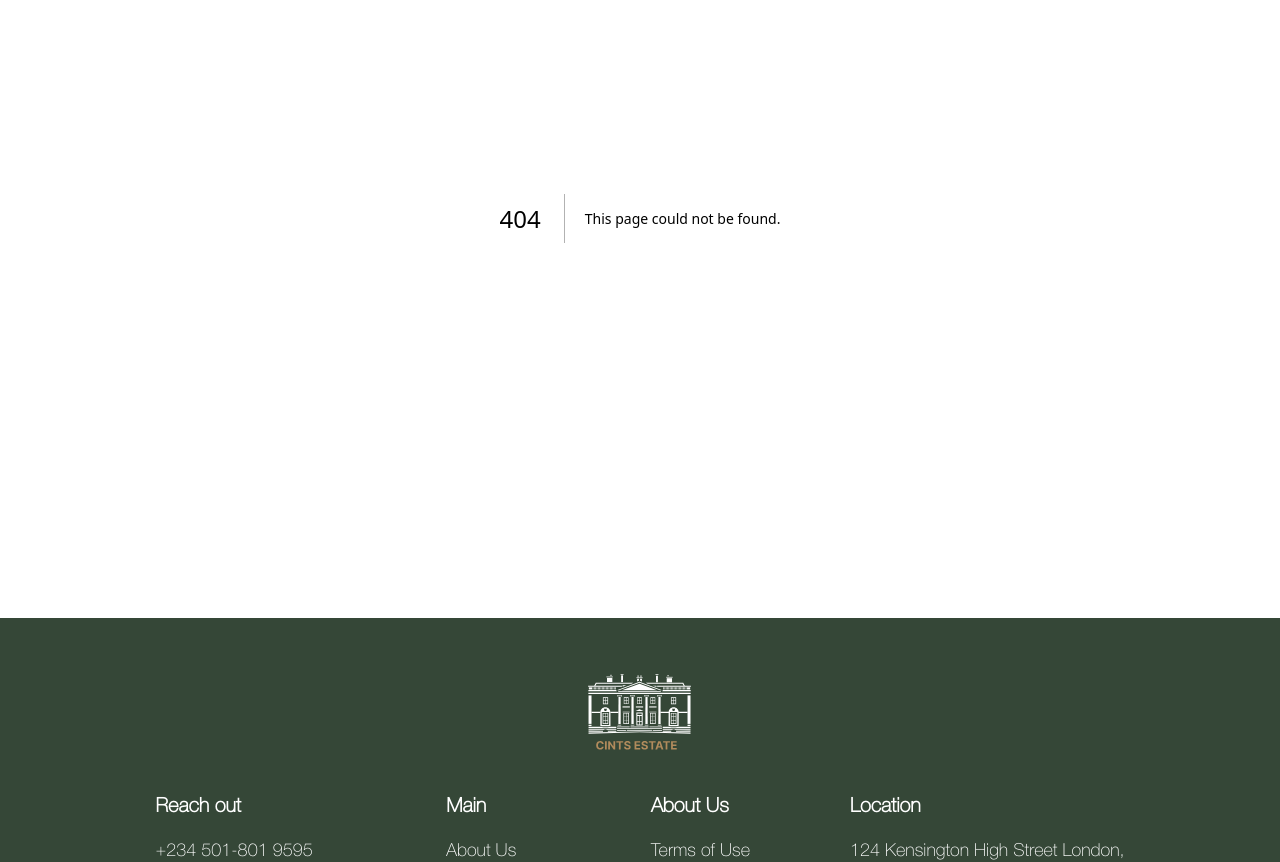
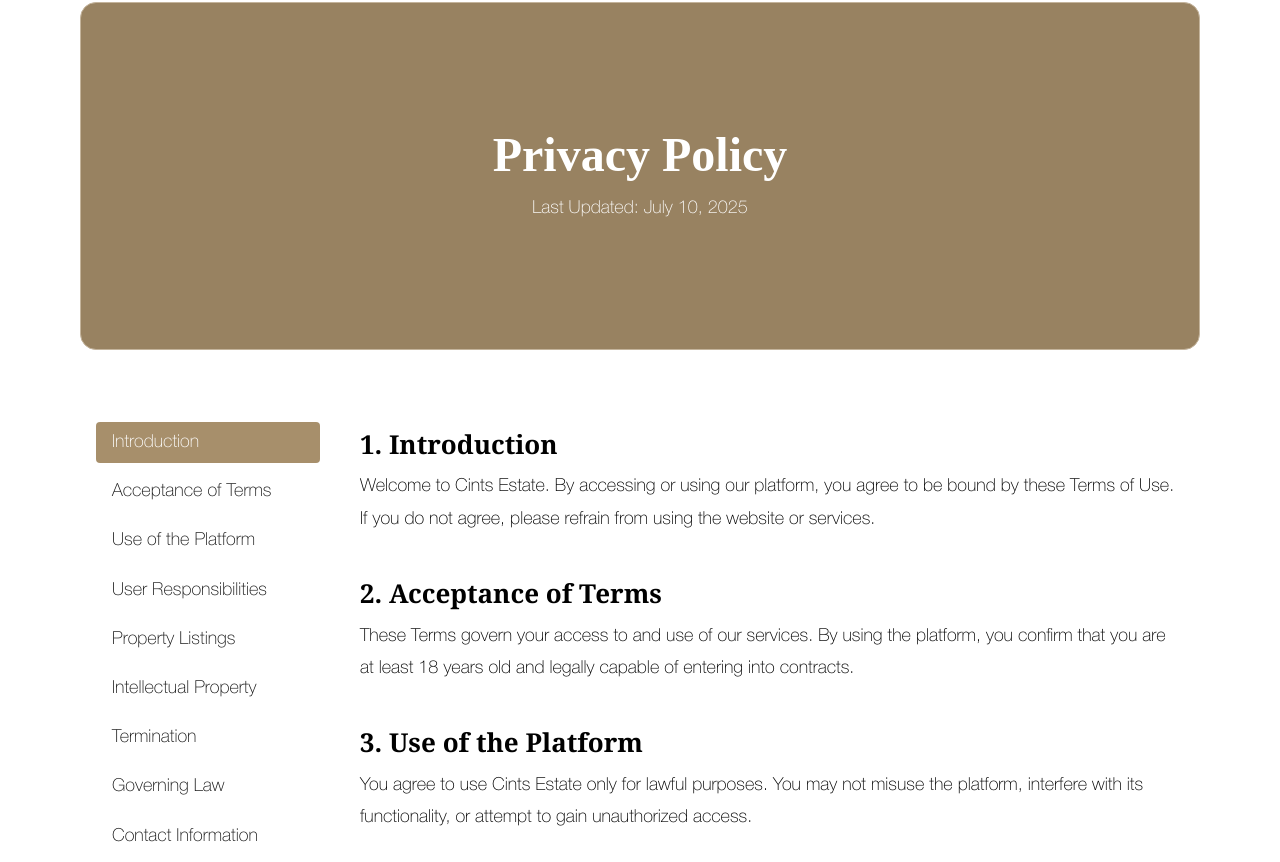
Before and after one commit to HenryAgu/cints-estate, a Next.js app: page /privacy in a window 1280 px wide. Before the commit this address had no page. Shown: the part 182-1044 px from the top of the page. Built offline with nearby package versions, Linux system fonts and the light colour scheme; a web font is replaced by a local one.

Commit message:
feat: terms of use page

```diff
--- /dev/null
+++ b/src/app/privacy/page.tsx
@@ -0,0 +1,18 @@
+import Banner from "@/components/privacy/banner";
+import Header from "@/components/shared/header";
+import Navbar from "@/components/shared/navbar";
+import TermsOfUse from "@/components/shared/termsOfUse";
+import React from "react";
+
+const PrivacyPage = () => {
+  return (
+    <main className="min-h-screen container w-full mx-auto font-didot">
+      <Header />
+      <Navbar/>
+      <Banner/>
+      <TermsOfUse/>
+    </main>
+  );
+};
+
+export default PrivacyPage;
--- /dev/null
+++ b/src/components/privacy/banner.tsx
@@ -0,0 +1,21 @@
+import localFont from "next/font/local";
+import React from "react";
+
+const HelveticaNeue = localFont({
+  src: "../../app/fonts/HelveticaNeueThin.otf",
+});
+
+const Banner = () => {
+  return (
+    <section className="mx-4 lg:mx-20 bg-brand-secondary-600 h-[250px] lg:h-[348px] rounded-2xl text-white flex flex-col gap-y-4 items-center justify-center border border-[#C4B49C]">
+      <h1 className="text-4xl lg:text-5xl font-bold">Privacy Policy</h1>
+      <p
+        className={`${HelveticaNeue.className} text-base lg:text-lg font-normal leading-[150%]`}
+      >
+        Last Updated: July 10, 2025
+      </p>
+    </section>
+  );
+};
+
+export default Banner;
--- a/src/components/shared/footer.tsx
+++ b/src/components/shared/footer.tsx
@@ -59,7 +59,7 @@
   },
   {
     title: "Privacy policy",
-    path: "/about",
+    path: "/privacy",
   },
 ];
 
--- /dev/null
+++ b/src/components/shared/termsOfUse.tsx
@@ -0,0 +1,133 @@
+"use client";
+
+import { Mail, MapPin } from "lucide-react";
+import localFont from "next/font/local";
+import Link from "next/link";
+import { useEffect, useState } from "react";
+
+const termsSections = [
+  { id: "introduction", title: "1. Introduction" },
+  { id: "acceptance", title: "2. Acceptance of Terms" },
+  { id: "use", title: "3. Use of the Platform" },
+  { id: "responsibilities", title: "4. User Responsibilities" },
+  { id: "listings", title: "5. Property Listings" },
+  { id: "intellectual", title: "6. Intellectual Property" },
+  { id: "termination", title: "7. Termination" },
+  { id: "law", title: "8. Governing Law" },
+  { id: "contact", title: "9. Contact Information" },
+];
+
+const HelveticaNeue = localFont({
+  src: "../../app/fonts/HelveticaNeueThin.otf",
+});
+
+export default function TermsOfUse() {
+  const [activeId, setActiveId] = useState("");
+
+  useEffect(() => {
+    const observer = new IntersectionObserver(
+      (entries) => {
+        for (const entry of entries) {
+          if (entry.isIntersecting) {
+            setActiveId(entry.target.id);
+            break;
+          }
+        }
+      },
+      { rootMargin: "0px 0px -70% 0px", threshold: 0.3 }
+    );
+
+    termsSections.forEach(({ id }) => {
+      const el = document.getElementById(id);
+      if (el) observer.observe(el);
+    });
+
+    return () => observer.disconnect();
+  }, []);
+
+  return (
+    <div className="flex lg:flex-row flex-col min-h-screen text-[#121212] font-serif px-4 lg:px-20 py-8 lg:py-14">
+      {/* Sidebar */}
+      <aside
+        className={`${HelveticaNeue.className} w-full lg:w-64 bg-white py-4 lg:p-4 lg:sticky lg:top-0 h-fit lg:h-screen`}
+      >
+        <nav className="space-y-2">
+          {termsSections.map((section) => (
+            <Link
+              key={section.id}
+              href={`#${section.id}`}
+              className={`block px-4 py-2 rounded transition text-base lg:text-lg font-normal lg:leading-[140%] ${
+                activeId === section.id
+                  ? "bg-brand-secondary-500 text-white"
+                  : "hover:bg-brand-secondary-500 hover:text-white"
+              }`}
+            >
+              {section.title.replace(/^\d+\.\s/, "")}
+            </Link>
+          ))}
+        </nav>
+      </aside>
+
+      {/* Main Content */}
+      <main className="flex-1 lg:px-6 py-5 space-y-8 lg:space-y-10 overflow-y-auto scroll-smooth">
+        {termsSections.map((section) => (
+          <section key={section.id} id={section.id}>
+            <h2 className="text-xl lg:text-[26px] lg:leading-[140%] text-black font-bold mb-2">
+              {section.title}
+            </h2>
+            <p
+              className={`${HelveticaNeue.className} text-base lg:text-lg text-black font-light lg:leading-[180%]`}
+            >
+              {getSectionText(section.id)}
+            </p>
+          </section>
+        ))}
+
+        {/* Contact Section with Icons */}
+        <section id="contact">
+          <p className={`${HelveticaNeue.className} text-lg text-black font-light leading-[180%]`}>If you have any questions, please contact us at:</p>
+          <div className="lg:mt-4 space-y-2">
+            <div className="flex items-center gap-2">
+              <Mail size={18} />
+              <span
+                className={`${HelveticaNeue.className} text-base lg:text-lg text-black font-light lg:leading-[180%]`}
+              >
+                support@cintsestate.co.uk
+              </span>
+            </div>
+            <div className="flex items-center gap-2">
+              <MapPin size={18} />
+              <span
+                className={`${HelveticaNeue.className} text-base lg:text-lg text-black font-light lg:leading-[180%]`}
+              >
+                124 Kensington High Street, London, W8 7RG
+              </span>
+            </div>
+          </div>
+        </section>
+      </main>
+    </div>
+  );
+}
+
+// Section content helper
+function getSectionText(id: string) {
+  const content: Record<string, string> = {
+    introduction:
+      "Welcome to Cints Estate. By accessing or using our platform, you agree to be bound by these Terms of Use. If you do not agree, please refrain from using the website or services.",
+    acceptance:
+      "These Terms govern your access to and use of our services. By using the platform, you confirm that you are at least 18 years old and legally capable of entering into contracts.",
+    use: "You agree to use Cints Estate only for lawful purposes. You may not misuse the platform, interfere with its functionality, or attempt to gain unauthorized access.",
+    responsibilities:
+      "You're responsible for the accuracy of any information you provide and for maintaining the confidentiality of your account credentials.",
+    listings:
+      "We verify listings to the best of our ability, but we do not guarantee the accuracy of third-party content. Always conduct your own due diligence.",
+    intellectual:
+      "All content, trademarks, and logos on this site are the property of Cints Estate or its licensors. You may not copy, distribute, or reproduce any part without permission.",
+    termination:
+      "We reserve the right to suspend or terminate your access to the platform if you violate these Terms.",
+    law: "These Terms are governed by the laws of England and Wales.",
+    contact: "",
+  };
+  return content[id] ?? "";
+}
```
